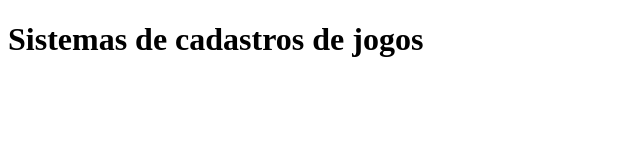
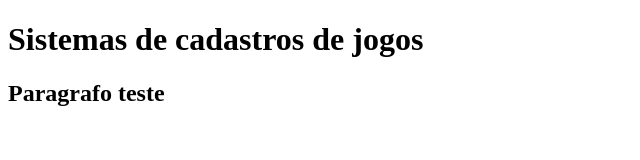
Before and after one commit to ElvisMelook/LojaLivraria, a plain HTML site: page index.html in a window 1280 px wide. Shown: the whole page, without its empty margins (0-640 px from the left). Drawn offline with Linux system fonts and the light colour scheme.

Commit message:
acrescentando titulo no html

```diff
--- a/index.html
+++ b/index.html
@@ -7,5 +7,6 @@
 </head>
 <body>
     <h1>Sistemas de cadastros de jogos</h1>
+    <h2>Paragrafo teste</h2>
 </body>
 </html>
```
